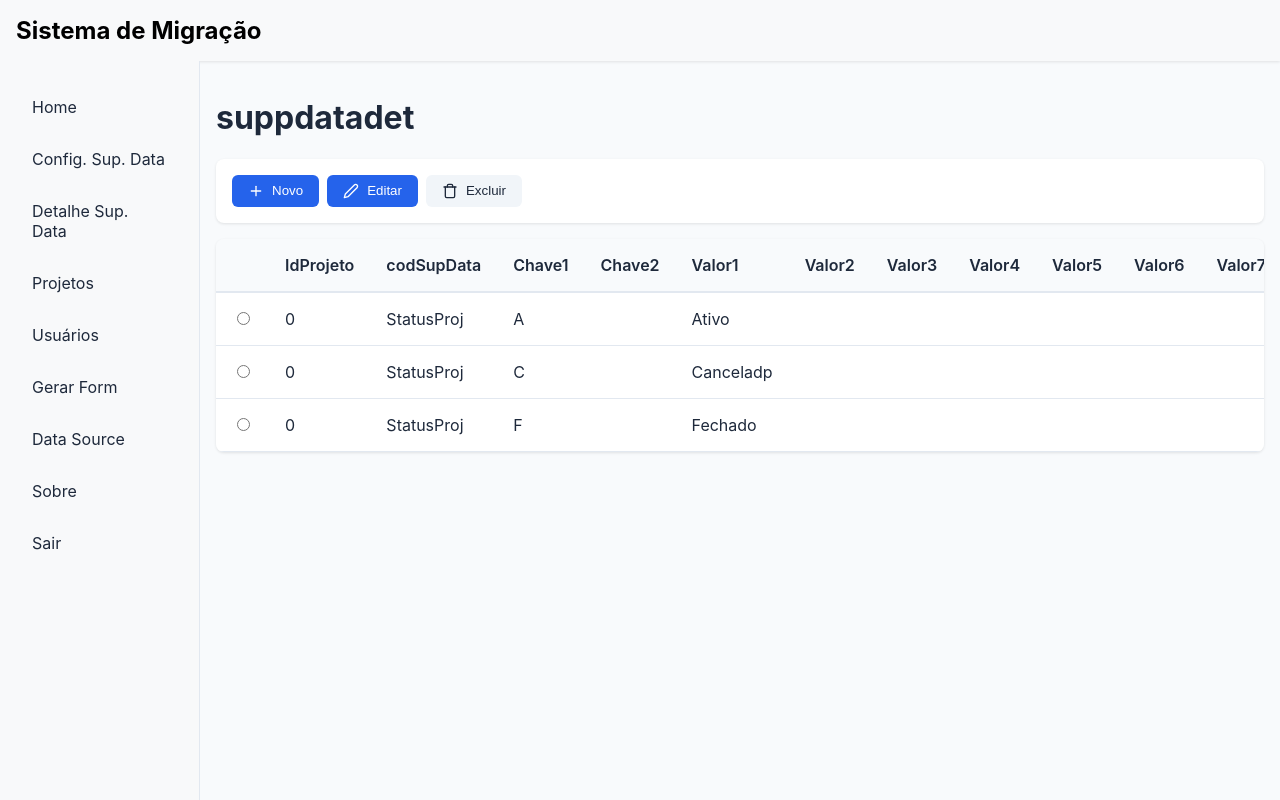
After one commit to arodri10-br/MigAction, a Flask app: page /suppdatadet in a window 1280 px wide. The commit adds this page. Run offline with Flask 3, Linux system fonts and the light colour scheme; data comes from the database, SQL or seed files in the repository; both versions use the stored data as it was after the commit.

Commit message:
Sup Data Detalhe

```diff
--- a/app.py
+++ b/app.py
@@ -7,6 +7,7 @@ from api_sysdb import bp_usuario
 from api_database import bp_database
 from api_projeto import bp_projeto
 from api_suppdataconfig import bp_suppdataconfig
+from api_suppdatadet import bp_suppdatadet
 from generate_code import generate_code_bp
 
 app = Flask(__name__,
@@ -31,6 +32,7 @@ app.register_blueprint(bp_usuario)
 app.register_blueprint(generate_code_bp)
 app.register_blueprint(bp_projeto)
 app.register_blueprint(bp_suppdataconfig)
+app.register_blueprint(bp_suppdatadet)
 
 if __name__ == '__main__':
     app.run(debug=True)
--- a/menu.py
+++ b/menu.py
@@ -2,6 +2,7 @@
 menu_items = [
     {"name": "Home", "url": "/"},
     {"name": "Config. Sup. Data", "url": "/suppdataconfig"},
+    {"name": "Detalhe Sup. Data", "url": "/suppdatadet"},
     {"name": "Projetos", "url": "/projeto"},
     {"name": "Usuários", "url": "/users"},
     {"name": "Gerar Form", "url": "/generate-code"},
--- a/routes.py
+++ b/routes.py
@@ -76,3 +76,7 @@ def logout():
 @bp_routes.route('/suppdataconfig')
 def call_Suppdataconfig():
     return render_template('form_suppdataconfig.html', menu_items=menu_items)
+
+@bp_routes.route('/suppdatadet')
+def call_Suppdatadet():
+    return render_template('form_suppdatadet.html', menu_items=menu_items)
--- a/sysdb.py
+++ b/sysdb.py
@@ -149,8 +149,8 @@ class SuppDataDet(Base):
 
     IdProjeto = Column(Integer, ForeignKey('projeto.idProjeto'), primary_key=True)
     codSupData = Column(String(10), ForeignKey('suppdataconfig.codSupData'), primary_key=True)
-    Chave1 = Column(String(20), nullable=False)
-    Chave2 = Column(String(20))
+    Chave1 = Column(String(20), nullable=False, primary_key=True)
+    Chave2 = Column(String(20), nullable=False, primary_key=True)
     Valor1 = Column(String(20))
     Valor2 = Column(String(20))
     Valor3 = Column(String(20))
--- /dev/null
+++ b/templates/form_suppdatadet.html
@@ -0,0 +1,331 @@
+
+{% extends "base.html" %}
+
+{% block content %}
+<div class="page-header">
+    <h1 class="mb-4">suppdatadet</h1>
+</div>
+<div class="toolbar">
+    <button onclick="showAddModal()" class="primary">
+        <svg xmlns="http://www.w3.org/2000/svg" width="16" height="16" viewBox="0 0 24 24" fill="none" stroke="currentColor" stroke-width="2" stroke-linecap="round" stroke-linejoin="round"><line x1="12" y1="5" x2="12" y2="19"></line><line x1="5" y1="12" x2="19" y2="12"></line></svg>
+        Novo
+    </button>
+    <button onclick="editSelected()" class="primary">
+        <svg xmlns="http://www.w3.org/2000/svg" width="16" height="16" viewBox="0 0 24 24" fill="none" stroke="currentColor" stroke-width="2" stroke-linecap="round" stroke-linejoin="round"><path d="M17 3a2.828 2.828 0 1 1 4 4L7.5 20.5 2 22l1.5-5.5L17 3z"></path></svg>
+        Editar
+    </button>
+    <button onclick="deleteSelected()" class="secondary">
+        <svg xmlns="http://www.w3.org/2000/svg" width="16" height="16" viewBox="0 0 24 24" fill="none" stroke="currentColor" stroke-width="2" stroke-linecap="round" stroke-linejoin="round"><polyline points="3 6 5 6 21 6"></polyline><path d="M19 6v14a2 2 0 0 1-2 2H7a2 2 0 0 1-2-2V6m3 0V4a2 2 0 0 1 2-2h4a2 2 0 0 1 2 2v2"></path></svg>
+        Excluir
+    </button>
+</div>
+
+<div class="grid-container">
+    <table class="grid">
+        <thead>
+            <tr>
+                <th class="radio-cell"></th>
+                <th>IdProjeto</th>
+                <th>codSupData</th>
+                <th>Chave1</th>
+                <th>Chave2</th>
+                <th>Valor1</th>
+                <th>Valor2</th>
+                <th>Valor3</th>
+                <th>Valor4</th>
+                <th>Valor5</th>
+                <th>Valor6</th>
+                <th>Valor7</th>
+                <th>Valor8</th>
+                <th>Valor9</th>
+                <th>Valor10</th>
+            </tr>
+        </thead>
+        <tbody id="suppdatadetTable">
+            <!-- Preenchido dinamicamente -->
+        </tbody>
+    </table>
+</div>
+
+<!-- Modal de Formulário -->
+<div id="formModal" class="modal">
+    <div class="modal-content">
+        <h2 id="modalTitle">Novo "suppdatadet"</h2>
+        <form id="suppdatadetForm">
+
+            <div class="form-group" id="IdProjetoContainer">
+                <label for="IdProjeto">IdProjeto:</label>
+                <input type="number" id="IdProjeto" name="IdProjeto" value="{{ session.idProjeto }}" readonly>
+            </div>
+
+            <div class="form-group" id="codSupDataContainer">
+                <label for="codSupData">codSupData:</label>
+                <input type="text" id="codSupData" name="codSupData" value ="StatusProj" readonly>
+            </div>
+
+            <div class="form-group" id="Chave1Container">
+                <label for="Chave1">Chave1:</label>
+                <input type="text" id="Chave1" name="Chave1" readonly>
+            </div>
+
+            <div class="form-group" id="Chave2Container">
+                <label for="Chave2">Chave2:</label>
+                <input type="text" id="Chave2" name="Chave2" readonly>
+            </div>
+
+            <div class="form-group">
+                <label for="Valor1">Valor1:</label>
+                <input type="text" id="Valor1" name="Valor1" >
+            </div>
+
+            <div class="form-group">
+                <label for="Valor2">Valor2:</label>
+                <input type="text" id="Valor2" name="Valor2" >
+            </div>
+
+            <div class="form-group">
+                <label for="Valor3">Valor3:</label>
+                <input type="text" id="Valor3" name="Valor3" >
+            </div>
+
+            <div class="form-group">
+                <label for="Valor4">Valor4:</label>
+                <input type="text" id="Valor4" name="Valor4" >
+            </div>
+
+            <div class="form-group">
+                <label for="Valor5">Valor5:</label>
+                <input type="text" id="Valor5" name="Valor5" >
+            </div>
+
+            <div class="form-group">
+                <label for="Valor6">Valor6:</label>
+                <input type="text" id="Valor6" name="Valor6" >
+            </div>
+
+            <div class="form-group">
+                <label for="Valor7">Valor7:</label>
+                <input type="text" id="Valor7" name="Valor7" >
+            </div>
+
+            <div class="form-group">
+                <label for="Valor8">Valor8:</label>
+                <input type="text" id="Valor8" name="Valor8" >
+            </div>
+
+            <div class="form-group">
+                <label for="Valor9">Valor9:</label>
+                <input type="text" id="Valor9" name="Valor9" >
+            </div>
+
+            <div class="form-group">
+                <label for="Valor10">Valor10:</label>
+                <input type="text" id="Valor10" name="Valor10" >
+            </div>
+            <div class="modal-actions">
+                <button type="button" class="secondary" onclick="hideModal()">Cancelar</button>
+                <button type="submit" class="primary">Salvar</button>
+            </div>
+            <div id="errorMessage" class="error-message" style="display: none; color: red; margin-top: 10px;"></div>
+        </form>
+    </div>
+</div>
+
+<script>
+
+    function getSelectedsuppdatadet() {
+        const selected = document.querySelector('input[name="selectedUser"]:checked');
+        if (!selected) {
+            return null;
+        }
+        // Divide a string pelo separador para obter os 4 valores
+        const keyParts = selected.value.split('|');
+        if (keyParts.length !== 4) {
+            return null;
+        }
+        return {
+            IdProjeto: keyParts[0],
+            codSupData: keyParts[1],
+            Chave1: keyParts[2],
+            Chave2: keyParts[3]
+        };
+    }
+
+    document.addEventListener('DOMContentLoaded', function() {
+        loadsuppdatadet();
+    });
+    function loadsuppdatadet() {
+        fetch('/api/suppdatadet/')
+            .then(response => response.json())
+            .then(data => {
+                const suppdatadetTable = document.getElementById('suppdatadetTable');
+                suppdatadetTable.innerHTML = '';
+                data.forEach(user => {
+                    const row = suppdatadetTable.insertRow();
+                    const radioCell = row.insertCell();
+                    radioCell.className = 'radio-cell';
+                    radioCell.innerHTML = `<input type="radio" name="selectedUser" value="${user.IdProjeto}|${user.codSupData}|${user.Chave1}|${user.Chave2}">`;
+                    row.insertCell().innerText = user.IdProjeto;
+                    row.insertCell().innerText = user.codSupData;
+                    row.insertCell().innerText = user.Chave1;
+                    row.insertCell().innerText = user.Chave2;
+                    row.insertCell().innerText = user.Valor1;
+                    row.insertCell().innerText = user.Valor2;
+                    row.insertCell().innerText = user.Valor3;
+                    row.insertCell().innerText = user.Valor4;
+                    row.insertCell().innerText = user.Valor5;
+                    row.insertCell().innerText = user.Valor6;
+                    row.insertCell().innerText = user.Valor7;
+                    row.insertCell().innerText = user.Valor8;
+                    row.insertCell().innerText = user.Valor9;
+                    row.insertCell().innerText = user.Valor10;
+
+                });
+            })
+        .catch(error => console.error('Erro ao carregar suppdatadet:', error));
+    }
+
+
+    function showAddModal() {
+        document.getElementById('modalTitle').textContent = 'Novo suppdatadet';
+        document.getElementById('suppdatadetForm').reset();
+        //document.getElementById('IdProjeto').value = '';
+        document.getElementById('formModal').classList.add('active');
+        //document.getElementById('IdProjetoContainer').style.display = 'none';
+        document.getElementById('Chave1').value = '';
+        document.getElementById('Chave2').value = '';
+        document.getElementById("Chave1").readOnly = false;
+        document.getElementById("Chave2").readOnly = false;
+
+        // Esconder mensagem de erro ao abrir modal
+        document.getElementById('errorMessage').style.display = 'none';
+        document.getElementById('errorMessage').innerHTML = '';
+    }
+
+    function hideModal() {
+        document.getElementById('formModal').classList.remove('active');
+        //  Esconder e limpar a mensagem de erro ao fechar o modal
+        let errorDiv = document.getElementById('errorMessage');
+        errorDiv.style.display = 'none';
+        errorDiv.innerHTML = '';
+    }
+
+//    function getSelected(suppdatadet) {
+//        const selected = document.querySelector('input[name="selectedsuppdatadet"]:checked');
+//        return selected ? selected.value : null;
+//    }
+
+    function editSelected() {
+        const key = getSelectedsuppdatadet();
+        if (!key) {
+            alert('Por favor, selecione uma linha para editar.');
+            return;
+        }
+
+        const url = `/api/suppdatadet/${key.IdProjeto}/${key.codSupData}/${key.Chave1}/${key.Chave2}`;
+        fetch(url)
+            .then(response => response.json())
+            .then(suppdatadet => {
+                document.getElementById('modalTitle').textContent = 'Editar Base de Dados Suplementar';
+                document.getElementById("IdProjeto").value = suppdatadet.IdProjeto;
+                document.getElementById("codSupData").value = suppdatadet.codSupData;
+                document.getElementById("Chave1").value = suppdatadet.Chave1;
+                document.getElementById("Chave2").value = suppdatadet.Chave2;
+                document.getElementById("Valor1").value = suppdatadet.Valor1;
+                document.getElementById("Valor2").value = suppdatadet.Valor2;
+                document.getElementById("Valor3").value = suppdatadet.Valor3;
+                document.getElementById("Valor4").value = suppdatadet.Valor4;
+                document.getElementById("Valor5").value = suppdatadet.Valor5;
+                document.getElementById("Valor6").value = suppdatadet.Valor6;
+                document.getElementById("Valor7").value = suppdatadet.Valor7;
+                document.getElementById("Valor8").value = suppdatadet.Valor8;
+                document.getElementById("Valor9").value = suppdatadet.Valor9;
+                document.getElementById("Valor10").value = suppdatadet.Valor10;
+
+                document.getElementById("IdProjetoContainer").style.display = "block";
+                document.getElementById("codSupDataContainer").style.display = "block";
+                document.getElementById("Chave1Container").style.display = "block";
+                document.getElementById("Chave2Container").style.display = "block";
+
+                //document.getElementById("IdProjeto").readOnly = true;
+                //document.getElementById("codSupData").readOnly = true;
+                //document.getElementById("Chave1").readOnly = true;
+                //document.getElementById("Chave2").readOnly = true;
+
+                document.getElementById('formModal').classList.add('active');
+            })
+
+            .catch(error => {
+                showError('Erro ao carregar suppdatadet para edição.');
+                console.error('Erro ao carregar suppdatadet:', error);
+            });
+        }
+
+    function deleteSelected() {
+        const suppdatadet = getSelectedsuppdatadet();
+        if (!suppdatadet) {
+            alert('Por favor, selecione um suppdatadet para excluir.');
+            return;
+        }
+
+        if (confirm('Tem certeza que deseja excluir este suppdatadet?')) {
+            fetch(`/api/suppdatadet/${suppdatadet}`, {
+                method: 'DELETE'
+            }).then(() => {
+                loadsuppdatadet();
+            });
+        }
+    }
+
+    document.getElementById('suppdatadetForm').addEventListener('submit', function(event) {
+        event.preventDefault();
+        const suppdatadet = document.getElementById('IdProjeto').value.trim();
+        const isEdit = document.getElementById('IdProjeto').readOnly === true;
+        const method = isEdit ? 'PUT' : 'POST';
+
+        let url = '/api/suppdatadet/';
+        if (isEdit) {
+            const idProjeto = document.getElementById('IdProjeto').value.trim();
+            const codSupData = document.getElementById('codSupData').value.trim();
+            const chave1 = document.getElementById('Chave1').value.trim();
+            // Se o campo Chave2 estiver vazio, use string vazia
+            const chave2 = document.getElementById('Chave2').value.trim() || '';
+
+            // Construa a URL com os 4 parâmetros, utilizando encodeURIComponent para segurança
+            url = `/api/suppdatadet/${encodeURIComponent(idProjeto)}/${encodeURIComponent(codSupData)}/${encodeURIComponent(chave1)}/${encodeURIComponent(chave2)}`;
+        }
+
+        const formData = new FormData(this);
+        const data = Object.fromEntries(formData.entries());
+
+        fetch(url, {
+            method: method,
+            headers: {
+                'Content-Type': 'application/json'
+            },
+        body: JSON.stringify(data)
+    })
+    .then(response => {
+        if (!response.ok) {
+            return response.json().then(err => { throw new Error(err.error || 'Erro desconhecido'); });
+        }
+        return response.json();
+    })
+    .then(() => {
+        hideModal();
+        loadsuppdatadet();
+    })
+    .catch(error => {
+        showError(error.message);
+    });
+});
+
+function showError(message) {
+    let errorDiv = document.getElementById('errorMessage');
+    errorDiv.style.display = 'block';
+    errorDiv.innerHTML = `<strong>Erro:</strong> ${message}`;
+}
+
+</script>
+
+{% endblock %}
```
Also changed, not shown: api_suppdatadet.py (added, +124 -0 lines), templates/index.html (+12 -0 lines), database/sys.db, 1 other file.
